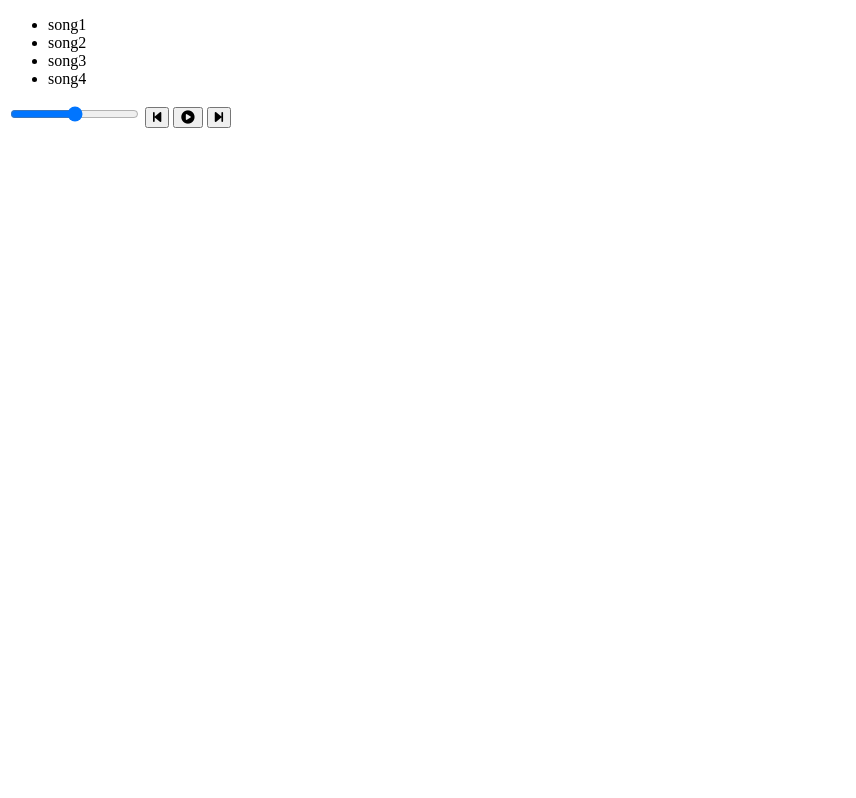
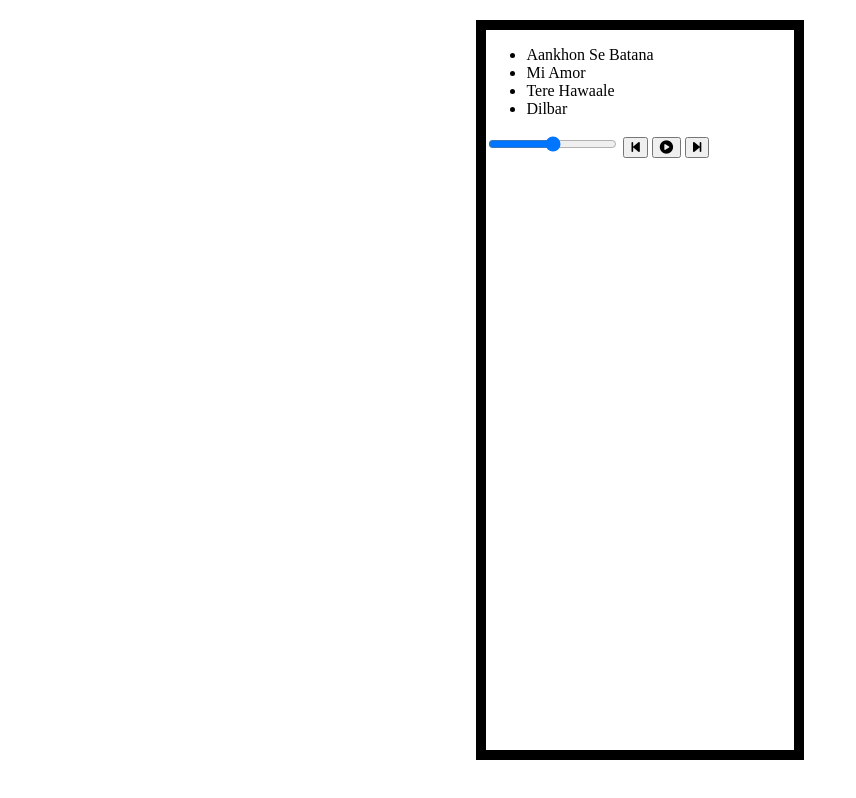
Before and after one commit to Pro4U/Media-player, a plain HTML site: page index.html in a window 1280 px wide. Shown: the whole page, without its empty margins (0-856 px from the left). Drawn offline with Linux system fonts and the light colour scheme.

Commit message:
working on styles

```diff
--- a/index.html
+++ b/index.html
@@ -4,19 +4,19 @@
     <meta charset="UTF-8">
     <meta name="viewport" content="width=device-width, initial-scale=1.0">
     <title>Music Player</title>
-    <link rel="stylesheet" href="style.css">
+    <link rel="stylesheet" href="./style.css">
     <script src="https://kit.fontawesome.com/b4ab1645bb.js" crossorigin="anonymous"></script>
 </head>
 <body>
-    <div>
+    <div class="container">
         <ul id="all-songs"></ul>
+
+        <input type="range" name="progress" id="progress">
+        <button id="backwardBtn"><i class="fa-solid fa-backward-step"></i></button>
+        <button id="playBtn"><i class="fa-solid fa-circle-play"></i></button>
+        <button id="forwardBtn"><i class="fa-solid fa-forward-step"></i></button>
     </div>
 
-    <input type="range" name="progress" id="progress">
-    <button id="backwardBtn"><i class="fa-solid fa-backward-step"></i></button>
-    <button id="playBtn"><i class="fa-solid fa-circle-play"></i></button>
-    <button id="forwardBtn"><i class="fa-solid fa-forward-step"></i></button>
-
-    <script src="/script.js"></script>
+    <script src="./script.js"></script>
 </body>
 </html>
--- a/script.js
+++ b/script.js
@@ -7,19 +7,19 @@ let progress = document.getElementById("progress");
 let song_arr = [
     {
         id:1,
-        name:"song1"
+        name:"Aankhon Se Batana"
     },
     {
         id: 2,
-        name: "song2"
+        name: "Mi Amor"
     },
     {
         id: 3,
-        name: "song3"
+        name: "Tere Hawaale"
     },
     {
         id: 4,
-        name: "song4"
+        name: "Dilbar"
     }
 ];
 
--- a/style.css
+++ b/style.css
@@ -0,0 +1,11 @@
+.container{
+    border: 10px solid black;
+    width: 24vw;
+    height: 90vh;
+    margin: 20px auto;
+    /* background-color: black; */
+}
+
+#all_songs{
+
+}
```
